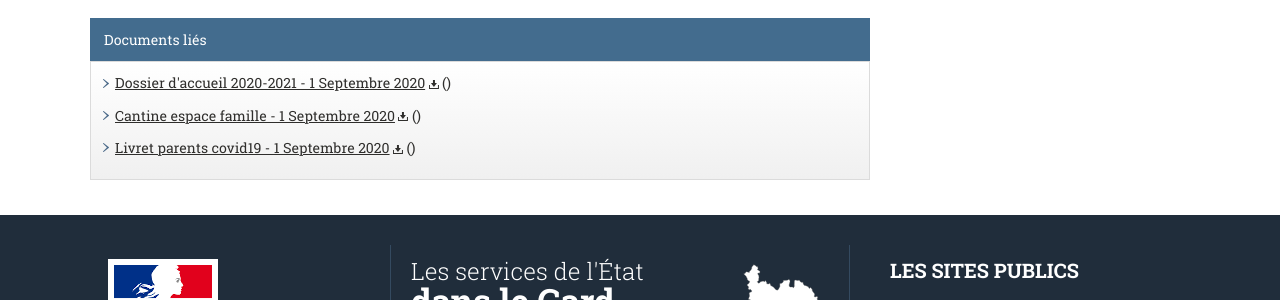
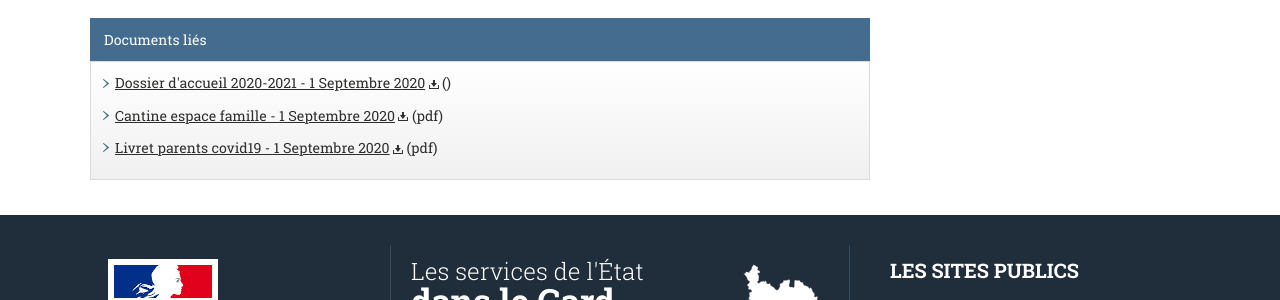
Before and after one commit to Flaux-Village/flaux-village.github.io, a Jekyll site: the page built from orgscolaire.md, in a window 1280 px wide. Shown: the part 1511-1811 px from the top of the page. Built offline with Jekyll 4.4.1, drawn with Linux system fonts in a browser that asks for light colours; our own code applies the rules of GitHub Pages for plain Markdown files.

Commit message:
Update orgscolaire.md

```diff
--- a/orgscolaire.md
+++ b/orgscolaire.md
@@ -20,9 +20,12 @@ documents:
 - fiche: Cantine espace famille
   date_texte: 1 Septembre 2020
   addresse: /assets/documents/Cantine_espacefamille.pdf
+  type: pdf
 - fiche: Livret parents covid19
   date_texte: 1 Septembre 2020
   addresse: /assets/documents/Livret-parents-rentree-2020-covid19 (1).pdf
+  type: pdf
+
 
 
 
```
